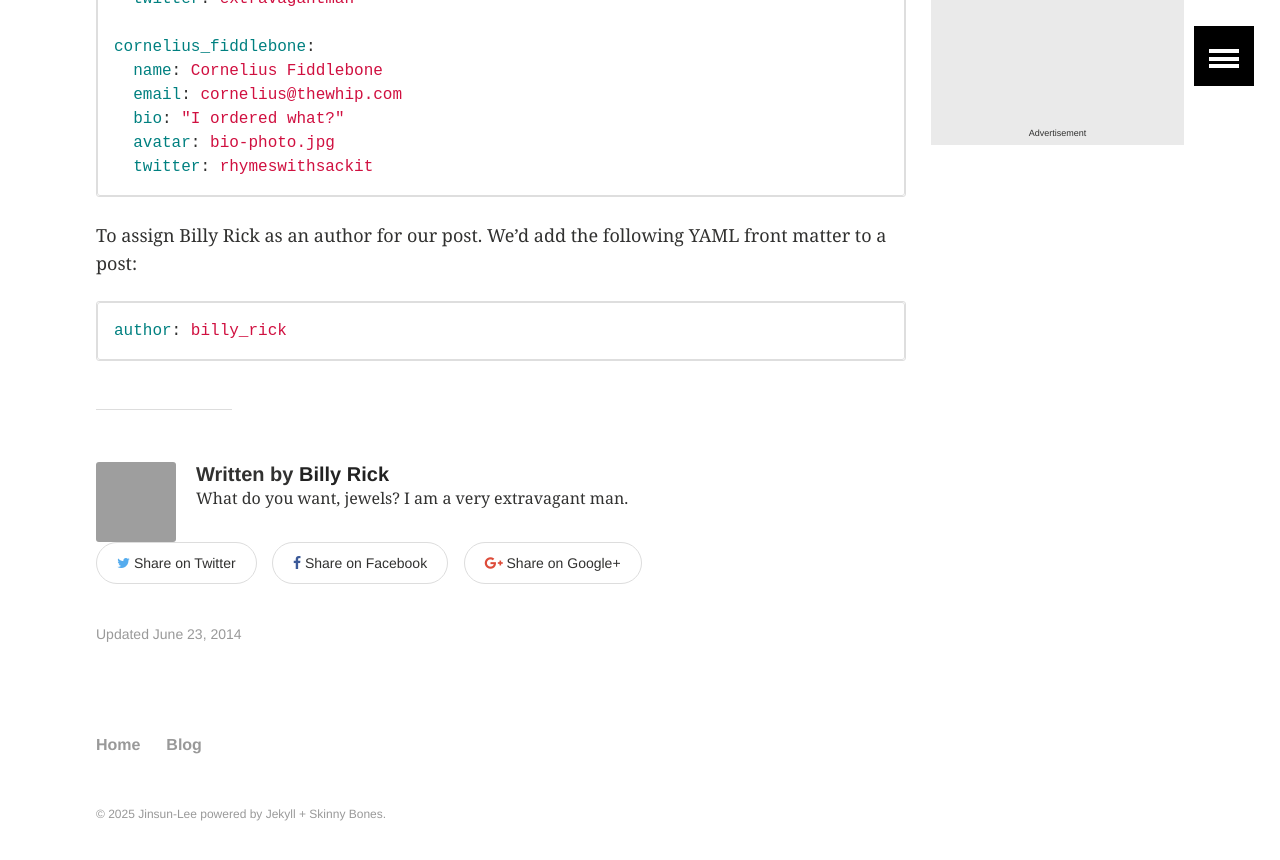
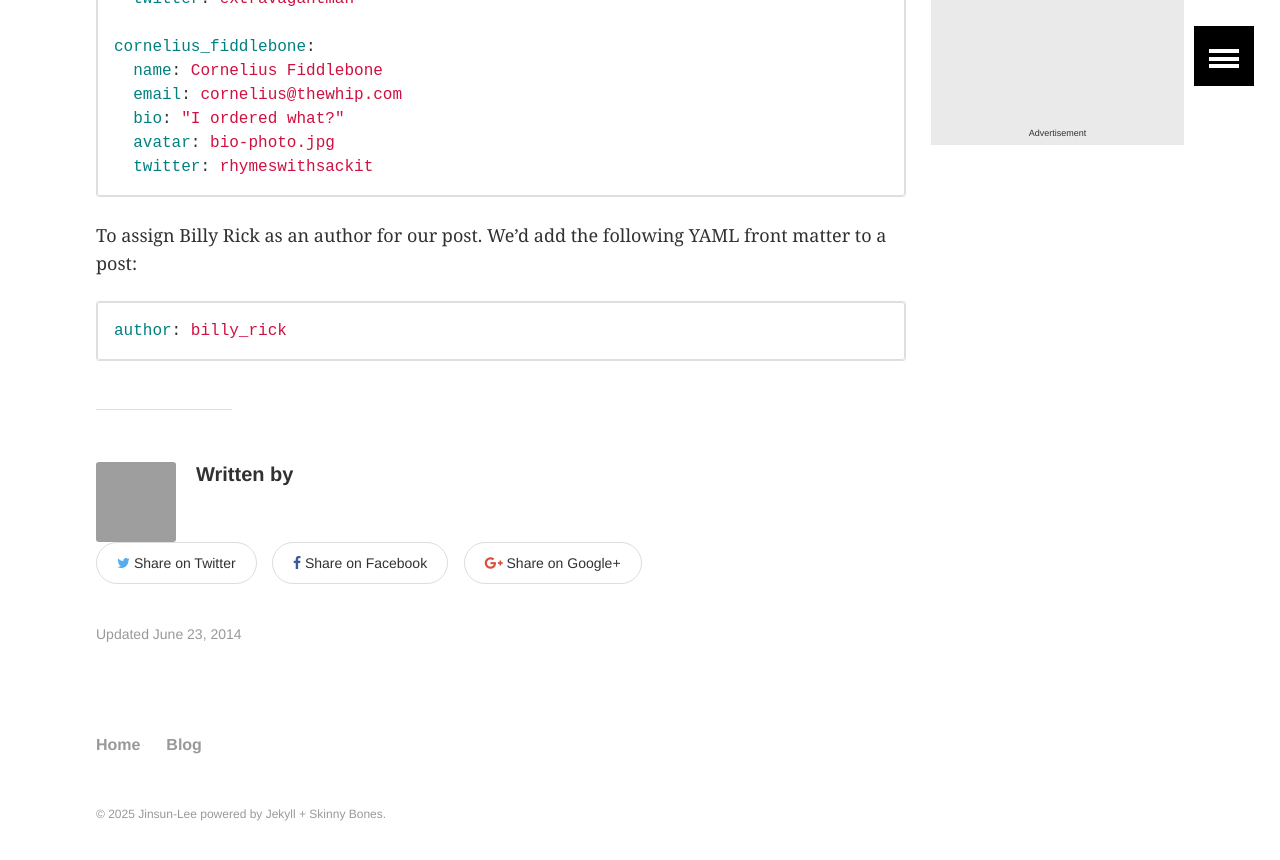
Before and after one commit to Jinsun-Lee/Jinsun-Lee.github.io, a Jekyll site: the page built from _posts/articles/2014-06-23-author-override.md, in a window 1280 px wide and 900 px high, scrolled down 772 px. Shown: the top 860 px of the window. Built offline with Jekyll 4.4.1, drawn with Linux system fonts in a browser that asks for light colours.

Commit message:
[test] authors 문구 수정

```diff
--- a/_data/authors.yml
+++ b/_data/authors.yml
@@ -1,20 +1,11 @@
 # Authors
 
-billy_rick:
+jinsun_lee:
   name: Billy Rick
-  web: http://thewhip.com
-  email: billy@rick.com
-  bio: "What do you want, jewels? I am a very extravagant man."
-  avatar: bio-photo.jpg
-  twitter: extravagantman
+  web: https://012vision.tistory.com
+  email: withire32@kakao.com
+  bio: "히히 안녕하세요"
+  avatar: jinsun_160_160.jpg
+  twitter: #extravagantman
   google:
-    plus: +BillyRick
-
-cornelius_fiddlebone:
-  name: Cornelius Fiddlebone
-  email: cornelius@thewhip.com
-  bio: "I ordered what?"
-  avatar: bio-photo.jpg
-  twitter: rhymeswithsackit
-  google:
-    plus: +CorneliusFiddlebone
+    plus: #+BillyRick
```
